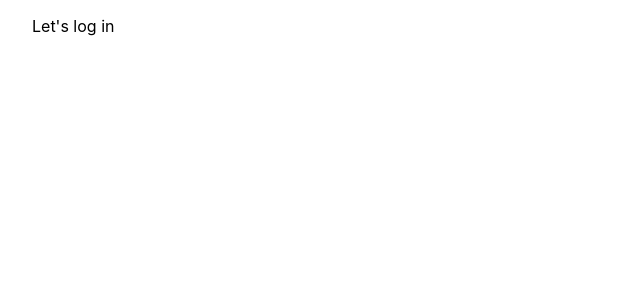
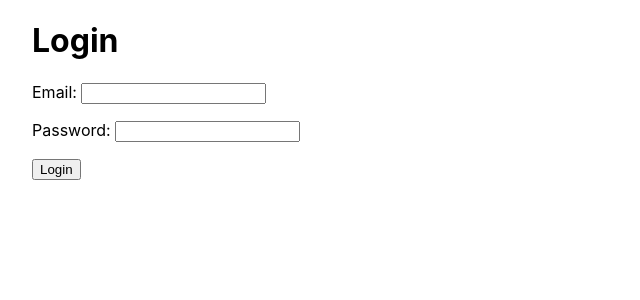
Before and after one commit to team-cake/codaisseur-coders, a React (Create React App) app: page /login in a window 1280 px wide. Shown: the top 300 px of the page, without its empty margins (0-640 px from the left). Built offline with nearby package versions, Linux system fonts and the light colour scheme.

Commit message:
Made form for login.

```diff
--- a/src/pages/LoginPage.js
+++ b/src/pages/LoginPage.js
@@ -1,5 +1,44 @@
-import React from 'react'
+import React, { useState } from 'react'
 
 export default function LoginPage() {
-	return <div>Let's log in</div>
+	const [email, setEmail] = useState('')
+	const [password, setPassword] = useState('')
+
+	function handleSubmit(event) {
+		event.preventDefault()
+
+		// TODO
+		console.log('TODO login with:', email, password)
+	}
+
+	return (
+		<div>
+			<h1>Login</h1>
+			<form onSubmit={handleSubmit}>
+				<p>
+					<label>
+						Email:{' '}
+						<input
+							type='email'
+							value={email}
+							onChange={(e) => setEmail(e.target.value)}
+						/>
+					</label>
+				</p>
+				<p>
+					<label>
+						Password:{' '}
+						<input
+							type='password'
+							value={password}
+							onChange={(e) => setPassword(e.target.value)}
+						/>
+					</label>
+				</p>
+				<p>
+					<button type='submit'>Login</button>
+				</p>
+			</form>
+		</div>
+	)
 }
```
